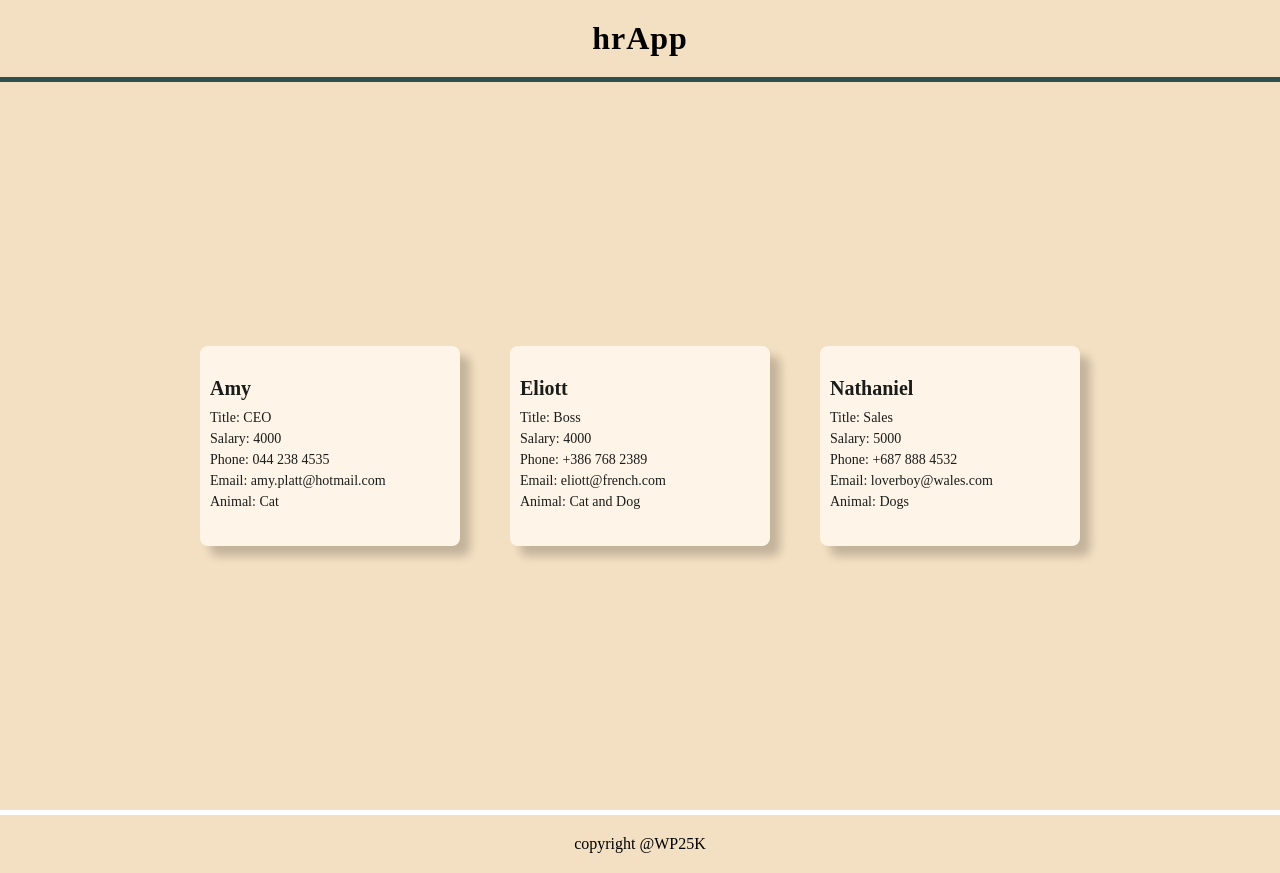
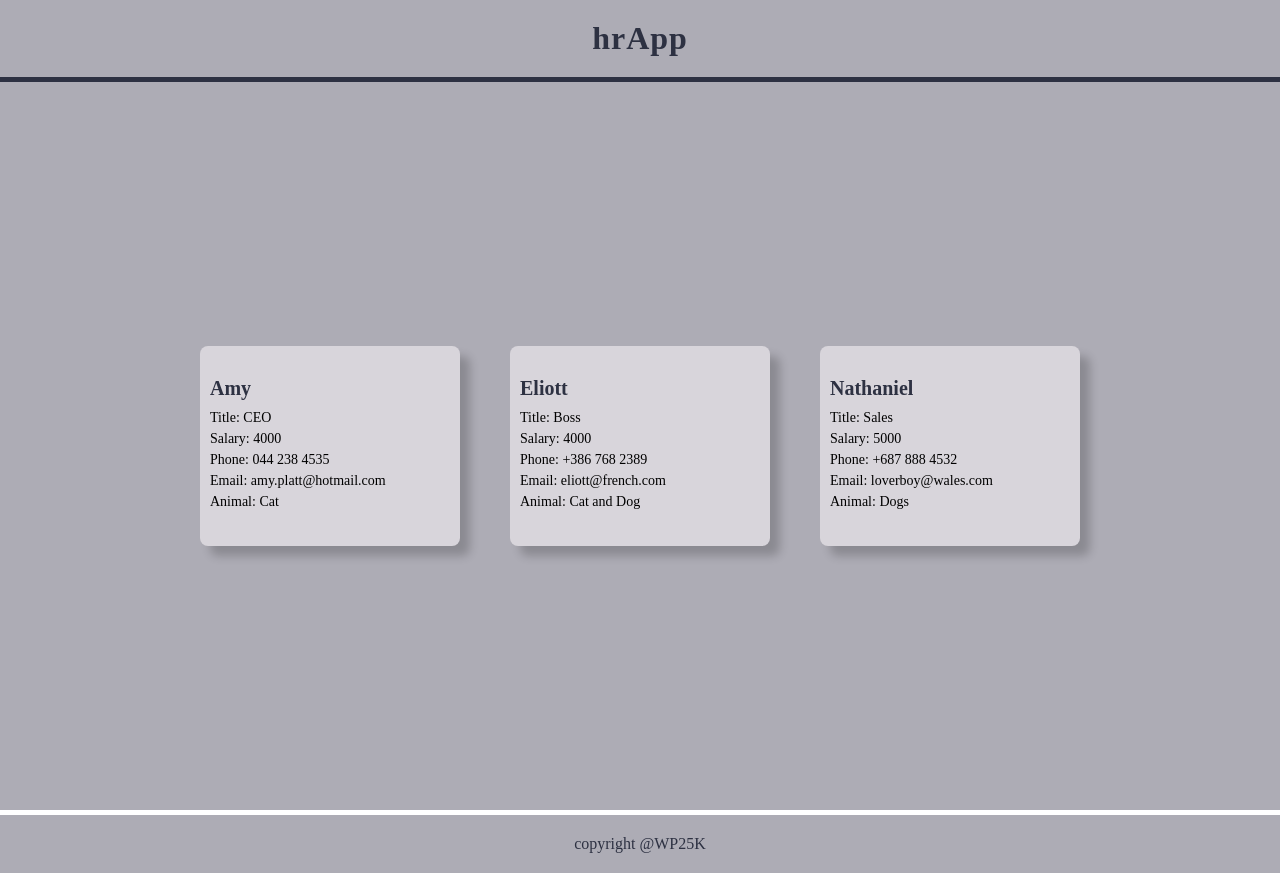
Before and after one commit to bean-123/hrApp, a React (Vite) app: page / in a window 1280 px wide. Built offline with nearby package versions, Linux system fonts and the light colour scheme.

Commit message:
Add css edits

```diff
--- a/src/App.css
+++ b/src/App.css
@@ -6,7 +6,8 @@
 #root {
   height: 100vh;
   width: 100vw;
-  background-color: darkslategray;
+  background-color: #2d3142;
+  color: #2d3142;
 }
 
 .container {
@@ -16,6 +17,6 @@
   justify-content: center;
   align-items: center;
   gap: 50px;
-  background-color: #f3dfc1;
+  background-color: #adacb5;
   height: 55vh;
 }
--- a/src/App.jsx
+++ b/src/App.jsx
@@ -6,7 +6,7 @@ import Person from "./components/Person";
 function App() {
   return (
     <>
-      <Header />
+      <Header headertext="hrApp" />
       <div className="container">
         <Person
           name="Amy"
--- a/src/components/Footer.module.css
+++ b/src/components/Footer.module.css
@@ -1,7 +1,7 @@
 .footer {
   margin-top: 5px;
   padding: 20px;
-  background-color: #f3dfc1;
+  background-color: #adacb5;
   display: flex;
   justify-content: center;
   align-items: center;
--- a/src/components/Header.jsx
+++ b/src/components/Header.jsx
@@ -1,7 +1,7 @@
 import styles from "./Header.module.css";
 
 const Header = (props) => {
-  return <h1 className={styles.header}>hrApp</h1>;
+  return <h1 className={styles.header}>{props.headertext}</h1>;
 };
 
 export default Header;
--- a/src/components/Header.module.css
+++ b/src/components/Header.module.css
@@ -1,6 +1,6 @@
 .header {
   padding: 20px;
-  background-color: #f3dfc1;
+  background-color: #adacb5;
   text-align: center;
   letter-spacing: 1px;
 }
--- a/src/components/Person.module.css
+++ b/src/components/Person.module.css
@@ -4,7 +4,7 @@
   justify-content: center;
   text-align: left;
   min-width: 250px;
-  background-color: #fef5e8;
+  background-color: #d8d5db;
   border-radius: 8px;
   box-shadow: 10px 10px 10px rgba(0, 0, 0, 0.2);
   min-height: 200px;
@@ -15,7 +15,6 @@
   font-weight: bold;
   font-size: 20px;
   margin-bottom: 10px;
-  color: #1a1c1a;
 }
 
 .title,
@@ -26,5 +25,5 @@
 .animal {
   font-size: 14px;
   margin-bottom: 5px;
-  color: #1a1c1a;
+  color: black;
 }
```
